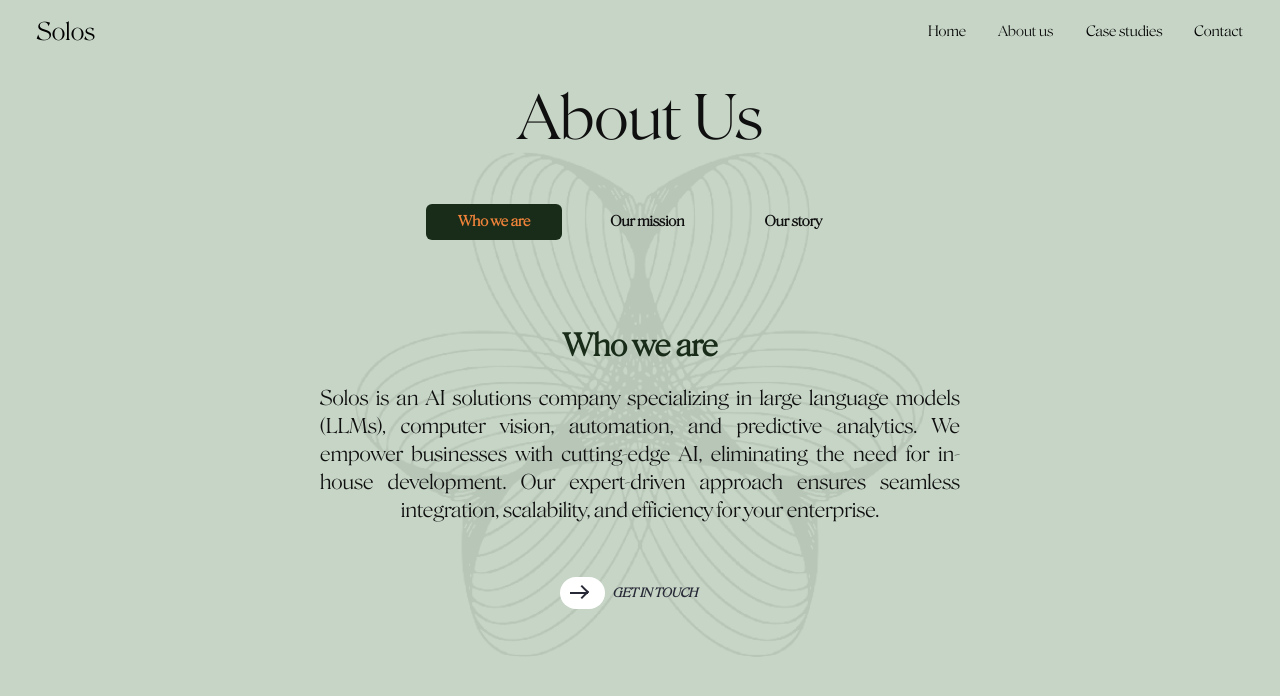
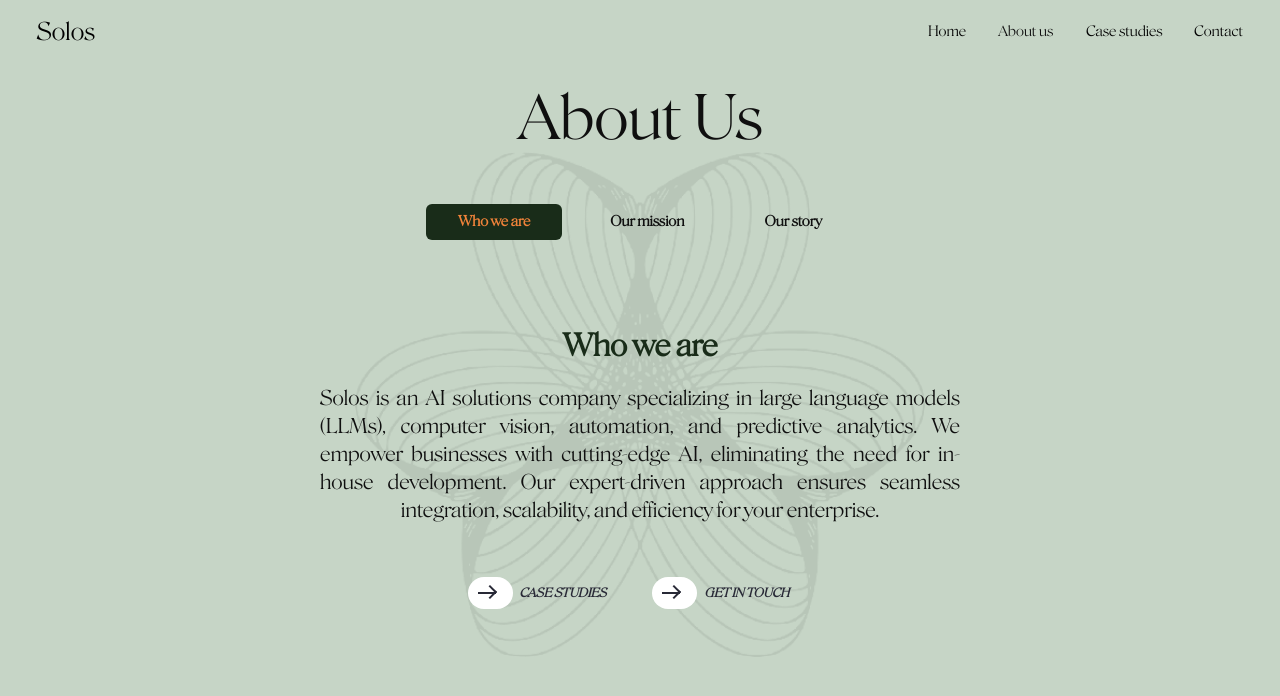
Before and after one commit to Kafrawy31/Solos-Website, a React (Create React App) app: page /about in a window 1280 px wide. Shown: the top 696 px of the page. Built offline with nearby package versions, Linux system fonts and the light colour scheme.

Commit message:
add buttton and fix dependencies

```diff
--- a/package.json
+++ b/package.json
@@ -9,7 +9,8 @@
     "react-dom": "^18.3.1",
     "react-router-dom": "^6.10.0",
     "react-scripts": "5.0.1",
-    "scrollreveal": "^4.0.9"
+    "scrollreveal": "^4.0.9",
+    "gsap": "^3.12.2"
   },
   "scripts": {
     "start": "react-scripts start",
--- a/src/components/About.js
+++ b/src/components/About.js
@@ -62,6 +62,17 @@ const Testing = () => {
           {selectedSection.description}
         </p>
       </div>
+      <div className="flex flex-row">
+        <Link to={"/case-studies"}>
+          <button class="learn-more lg:w-[10rem] lg:h-[2.6rem] w-[7rem] mt-12 mr-6">
+            <span class="circle">
+              <span class="icon arrow"></span>
+            </span>
+            <span class="button-text italic text-[0.4rem] lg:text-xs ">
+              Case studies
+            </span>
+          </button>
+        </Link>
         <Link to={"/contact"}>
           <button class="learn-more lg:w-[10rem] lg:h-[2.6rem] w-[7rem] mt-12">
             <span class="circle">
@@ -73,6 +84,7 @@ const Testing = () => {
           </button>
         </Link>
       </div>
+    </div>
   );
 };
 
```
Lines whose indentation alone changed are shown as unchanged.
